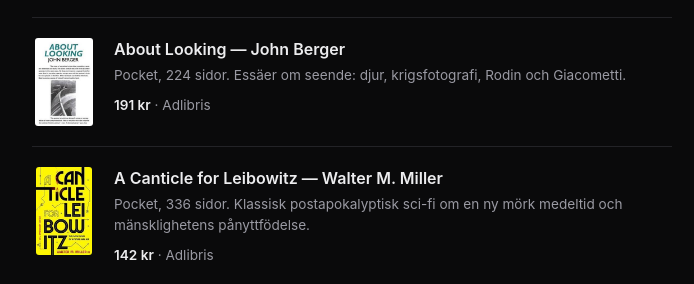
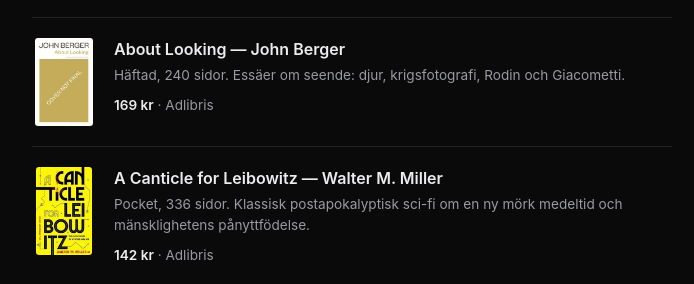
Before and after one commit to closp-employee/wishlist, a plain HTML site: page index.html in a window 1280 px wide. Shown: the part 516-800 px from the top of the page, without its empty margins (288-982 px from the left). Drawn offline with Linux system fonts and the light colour scheme.

Commit message:
Uppdatera önskelistan (2026-11-25 16:51 UTC)

```diff
--- a/index.html
+++ b/index.html
@@ -87,11 +87,11 @@ footer { margin-top: 52px; color: var(--faint); font-size: 0.8em; }
       </div>
     </div>
     <div class="item">
-      <a class="thumb" href="https://www.adlibris.com/sv/bok/about-looking-9780747599579" target="_blank" rel="noopener"><img src="images/dd3cd5f263aeee.jpg" alt="About Looking — John Berger"></a>
+      <a class="thumb" href="https://www.adlibris.com/sv/bok/about-looking-9781037207983" target="_blank" rel="noopener"><img src="images/e0f321d208484e.jpg" alt="About Looking — John Berger"></a>
       <div class="body">
-        <h3><a href="https://www.adlibris.com/sv/bok/about-looking-9780747599579" target="_blank" rel="noopener">About Looking — John Berger</a></h3>
-        <p class="desc">Pocket, 224 sidor. Essäer om seende: djur, krigsfotografi, Rodin och Giacometti.</p>
-        <p class="meta"><span class="price">191 kr</span> · Adlibris</p>
+        <h3><a href="https://www.adlibris.com/sv/bok/about-looking-9781037207983" target="_blank" rel="noopener">About Looking — John Berger</a></h3>
+        <p class="desc">Häftad, 240 sidor. Essäer om seende: djur, krigsfotografi, Rodin och Giacometti.</p>
+        <p class="meta"><span class="price">169 kr</span> · Adlibris</p>
       </div>
     </div>
     <div class="item">
```
Also changed, not shown: images/.manifest.json, images/e0f321d208484e.jpg (added), 1 other file.
